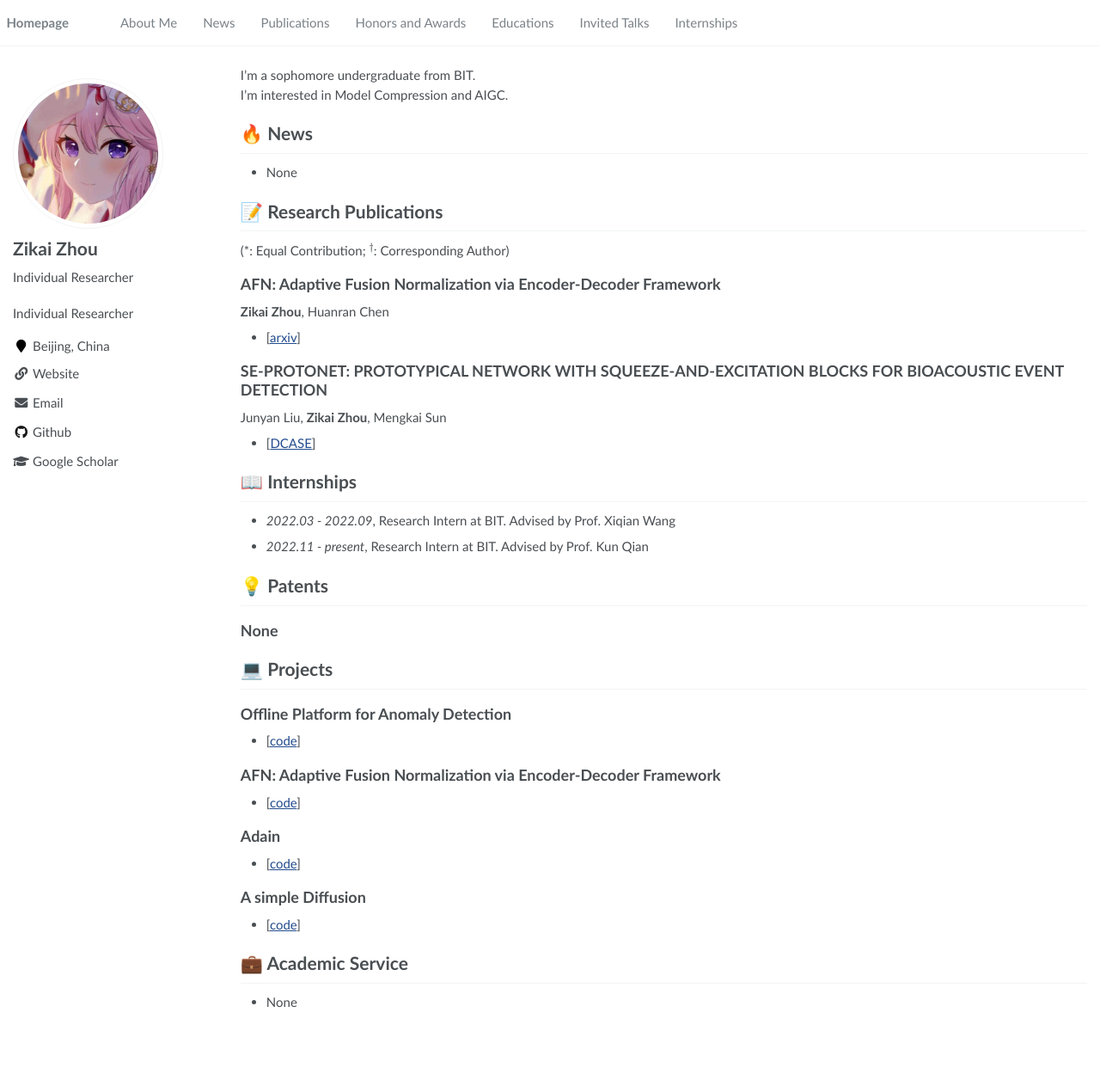
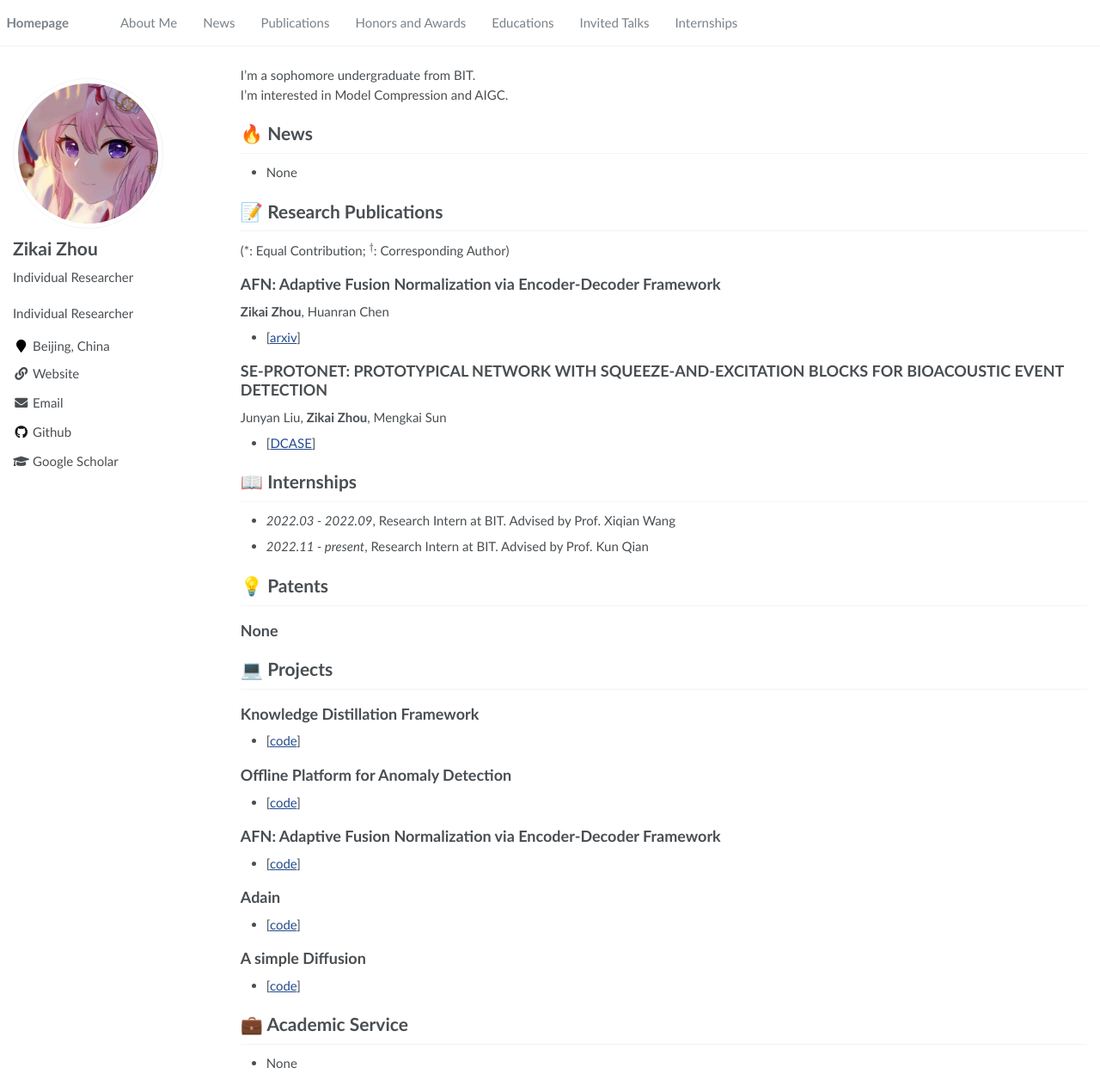
Before and after one commit to RayeRen/acad-homepage.github.io, a Jekyll site: the page built from _pages/about.md, in a window 1280 px wide and 1263 px high. Shown: the whole window at 86% size. Built offline with Jekyll 4.4.1, drawn with Linux system fonts in a browser that asks for light colours; formulas are drawn with MathJax 3.

Commit message:
Update about.md

```diff
--- a/_pages/about.md
+++ b/_pages/about.md
@@ -51,6 +51,9 @@ Junyan Liu, **Zikai Zhou**, Mengkai Sun
 
 # 💻 Projects
 
+## Knowledge Distillation Framework
+- [[code](https://github.com/Klayand/Distill_Knowledge)]
+
 ## Offline Platform for Anomaly Detection
 - [[code](https://github.com/Klayand/Offline_Platform)]
 
```
